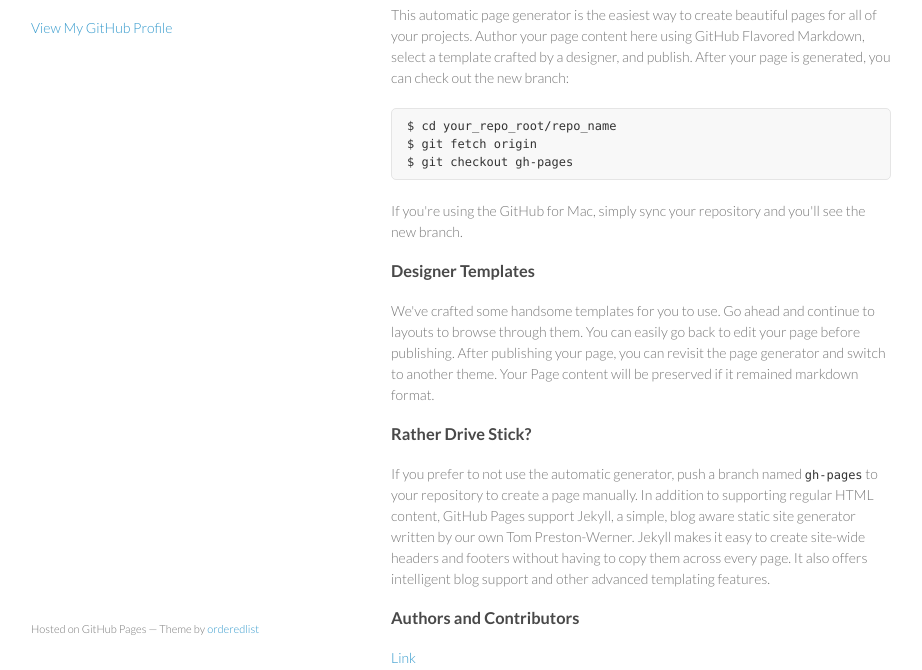
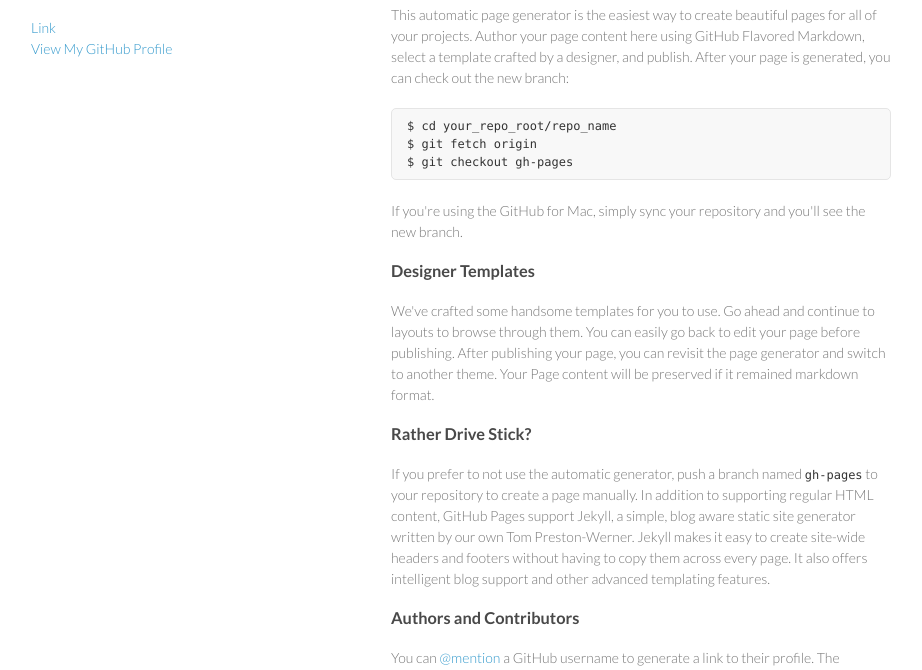
Before and after one commit to nicogee/nicogee.github.io, a plain HTML site: page index.html in a window 1280 px wide. Shown: the part 92-762 px from the top of the page, without its empty margins (179-1101 px from the left). Drawn offline with Linux system fonts and the light colour scheme.

Commit message:
Updated index.html

```diff
--- a/index.html
+++ b/index.html
@@ -16,9 +16,7 @@
     <div class="wrapper">
       <header>
         <h1>Nicogee.github.io</h1>
-        <p></p>
-
-
+		<a href="http://google.de">Link</a>
         <p class="view"><a href="https://github.com/nicogee">View My GitHub Profile</a></p>
 
       </header>
@@ -48,8 +46,6 @@ $ git checkout gh-pages
 <h3>
 <a name="authors-and-contributors" class="anchor" href="#authors-and-contributors"><span class="octicon octicon-link"></span></a>Authors and Contributors</h3>
 
-        <a href="http://google.de">Link</a>
-
 <p>You can <a href="https://github.com/blog/821" class="user-mention">@mention</a> a GitHub username to generate a link to their profile. The resulting <code>&lt;a&gt;</code> element will link to the contributor's GitHub Profile. For example: In 2007, Chris Wanstrath (<a href="https://github.com/defunkt" class="user-mention">@defunkt</a>), PJ Hyett (<a href="https://github.com/pjhyett" class="user-mention">@pjhyett</a>), and Tom Preston-Werner (<a href="https://github.com/mojombo" class="user-mention">@mojombo</a>) founded GitHub.</p>
 
 <h3>
@@ -58,7 +54,7 @@ $ git checkout gh-pages
 <p>Having trouble with Pages? Check out the documentation at <a href="http://help.github.com/pages">http://help.github.com/pages</a> or contact <a href="mailto:support@github.com">support@github.com</a> and we’ll help you sort it out.</p>
       </section>
       <footer>
-        <p><small>Hosted on GitHub Pages &mdash; Theme by <a href="https://github.com/orderedlist">orderedlist</a></small></p>
+
       </footer>
     </div>
     <script src="javascripts/scale.fix.js"></script>
```
